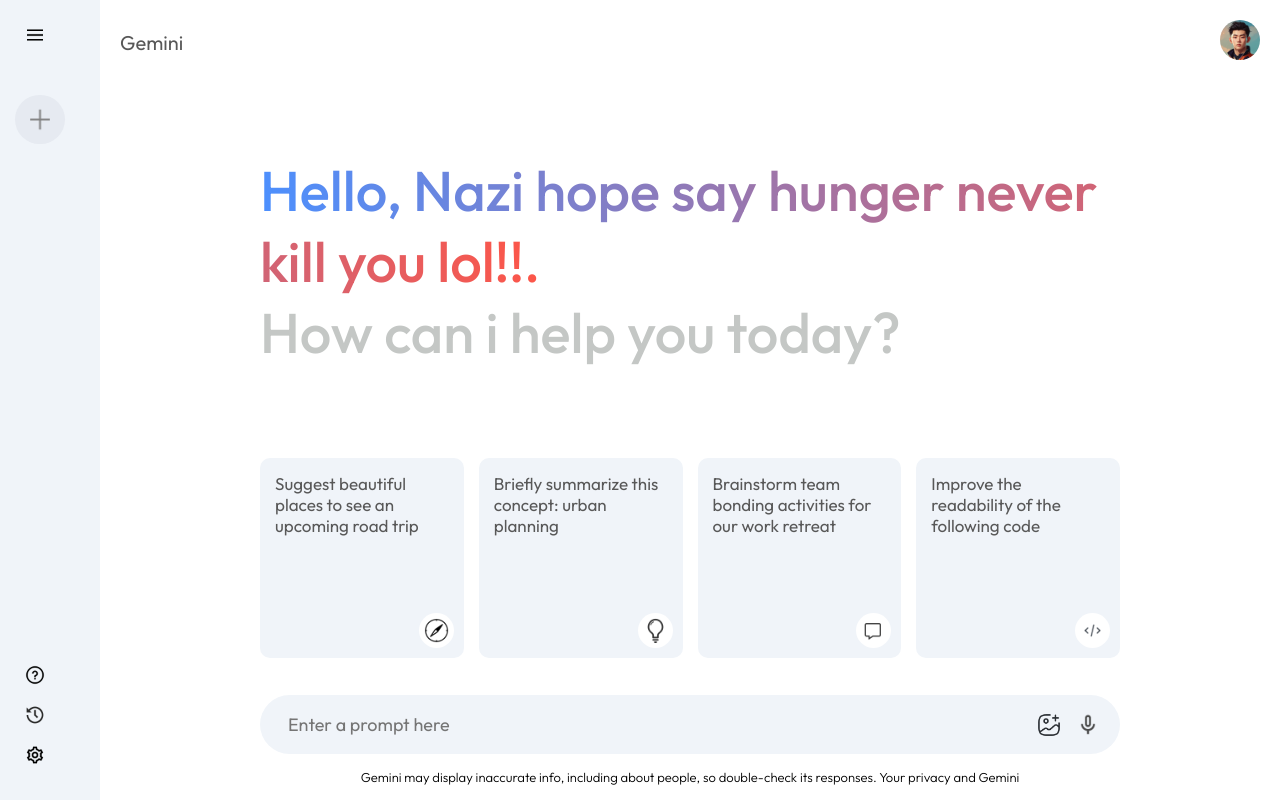
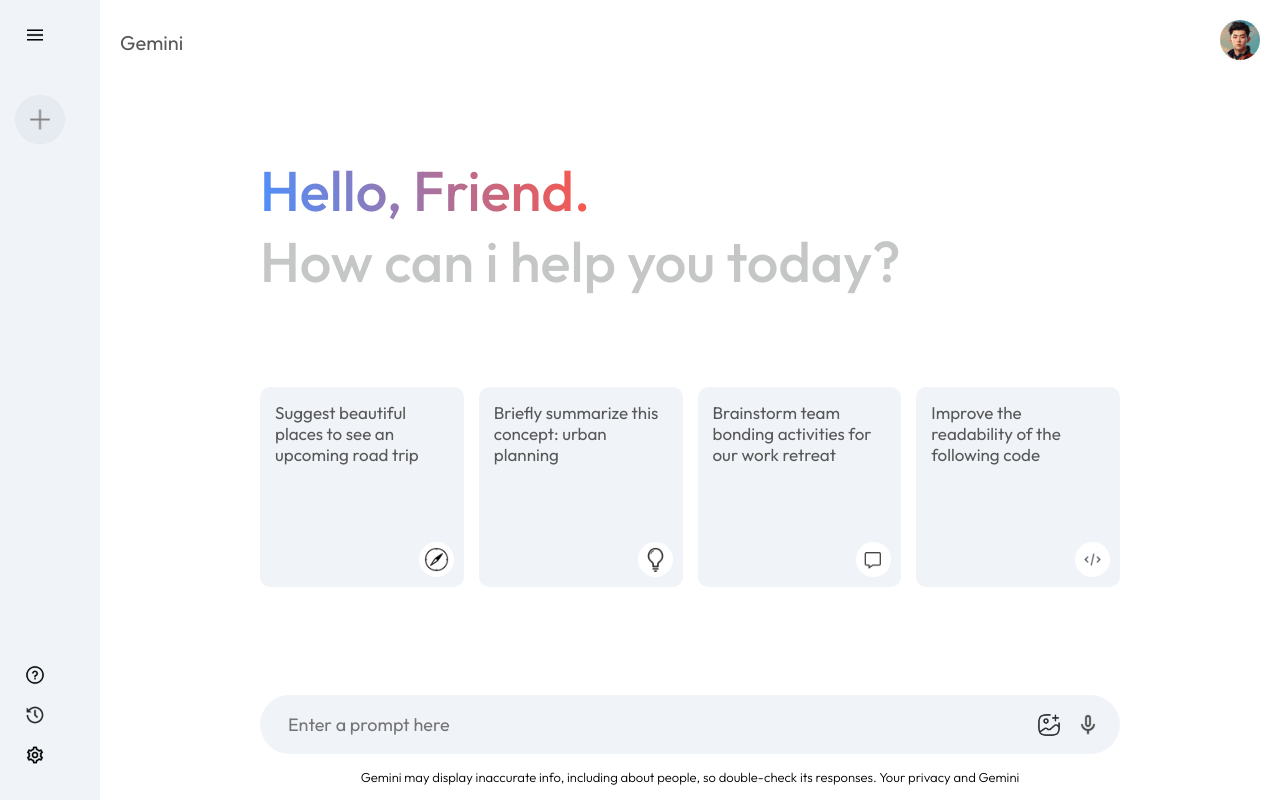
Before and after one commit to adebare-adeyemo/GeminiAi-clone, a React (Vite) app: page / in a window 1280 px wide. Built offline with nearby package versions, Linux system fonts and the light colour scheme.

Commit message:
Update Main.jsx

```diff
--- a/src/components/Main/Main.jsx
+++ b/src/components/Main/Main.jsx
@@ -27,7 +27,7 @@
             ?
             <>
                  <div className="greet">
-                <p><span>Hello, Nazi hope say hunger never kill  you lol!!.</span></p>
+                <p><span>Hello, Friend.</span></p>
                 <p>How can i help you today?</p>
             </div>
 
```
